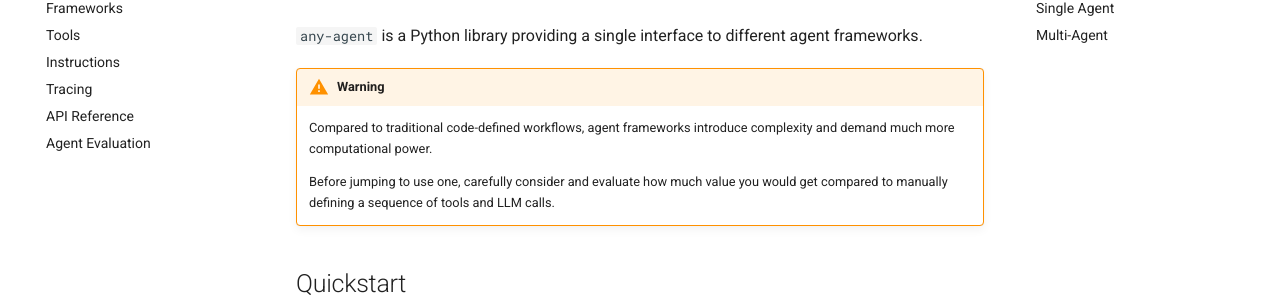
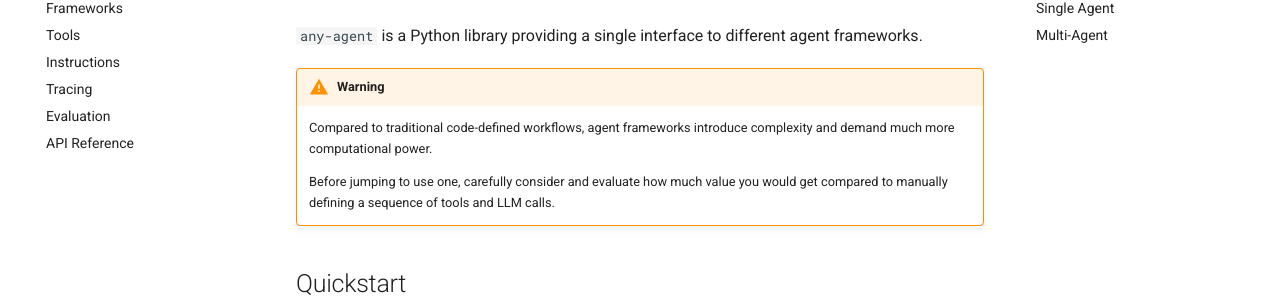
Before and after one commit to therealtimex/any-agent, an MkDocs documentation site: the page built from docs/index.md, in a window 1280 px wide. Shown: the part 157-457 px from the top of the page. Built offline with MkDocs 1.6.1 and Material for MkDocs 9.7.7, drawn with Linux system fonts in a browser that asks for light colours; comment, search, counter and statistics services are not loaded.

Commit message:
docs: Update API order and evaluation title

```diff
--- a/mkdocs.yml
+++ b/mkdocs.yml
@@ -9,8 +9,8 @@
   - Tools: tools.md
   - Instructions: instructions.md
   - Tracing: tracing.md
+  - Evaluation: evaluation.md
   - API Reference: api.md
-  - Agent Evaluation: evaluation.md
 
 theme:
   name: material
```
Also changed, not shown: docs/api.md (+6 -6 lines).
